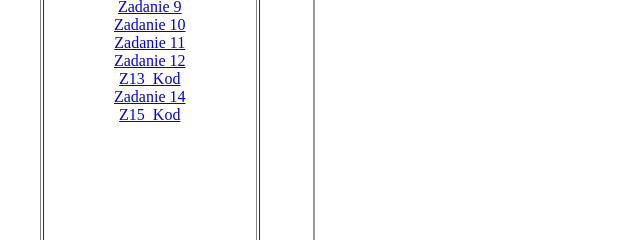
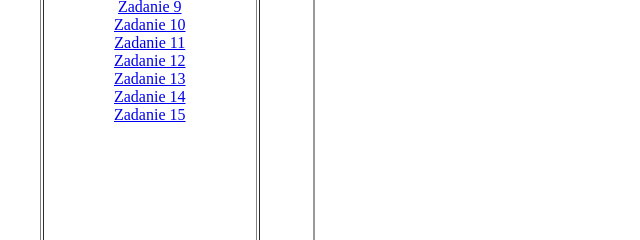
Before and after one commit to adassigma/115css, a plain HTML site: page index.html in a window 1280 px wide. Shown: the part 276-516 px from the top of the page, 0-640 px from the left. Drawn offline with Linux system fonts and the light colour scheme.

Commit message:
Update index.html

```diff
--- a/index.html
+++ b/index.html
@@ -25,9 +25,9 @@
 				<a href="wojt_z10.html" target="strony">Zadanie 10</a><br>
 				<a href="wojt_z11.html" target="strony">Zadanie 11</a><br>
 				<a href="wojt_z12.html" target="strony">Zadanie 12</a><br>
-				<a href="Zadanie13_wojt.html" target="strony">Z13_Kod</a><br>
+				<a href="zadanie13_wojt.html" target="strony">Zadanie 13</a><br>
 				<a href="wojt_z14.html" target="strony">Zadanie 14</a><br>
-                <a href="zadanie15_wojt.html" target="strony">Z15_Kod</a><br>
+                <a href="zadanie15_wojt.html" target="strony">Zadanie 15</a><br>
             </td>
             <td align="center">
                 <iframe width="650" height="650" name="strony" src="start.html" border="0"></iframe>
```
